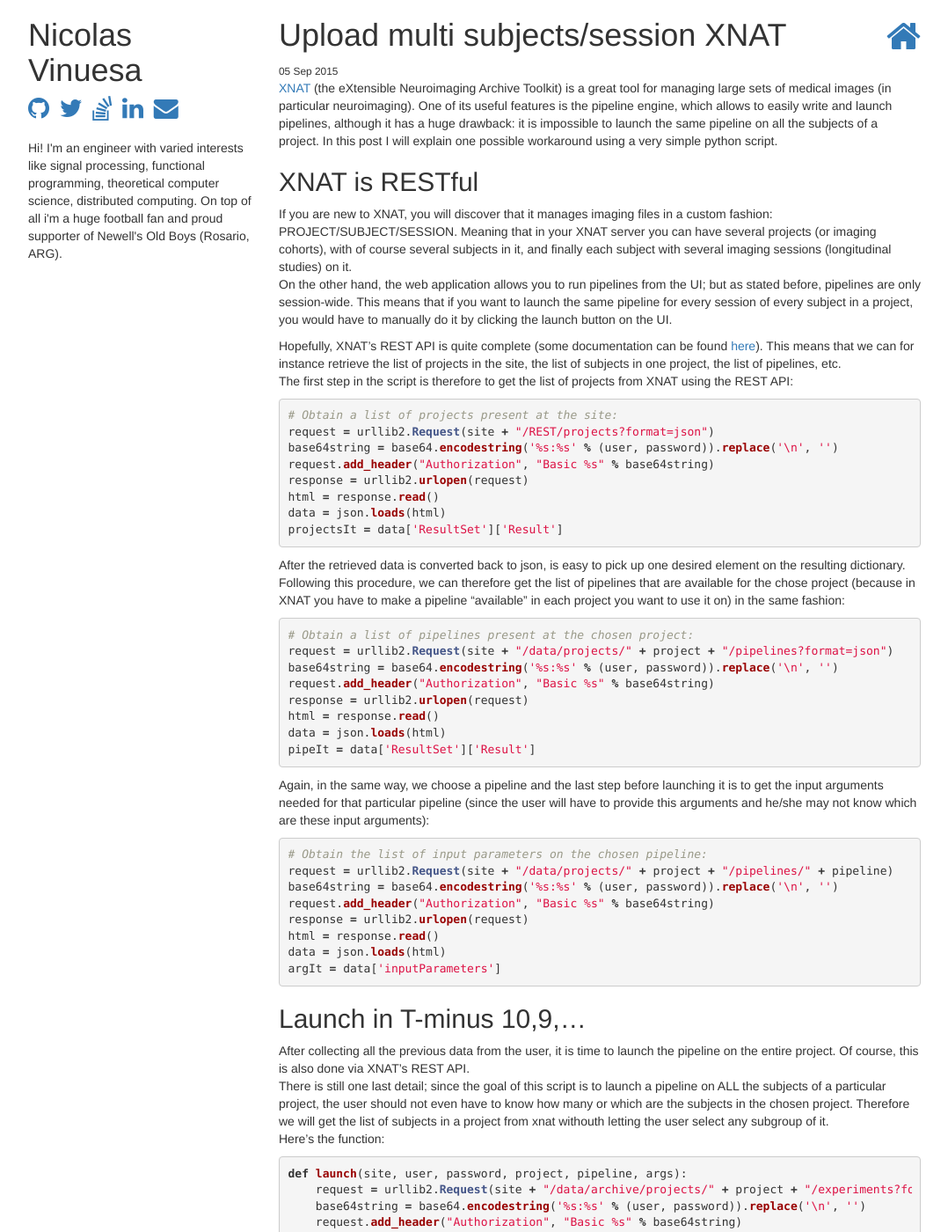
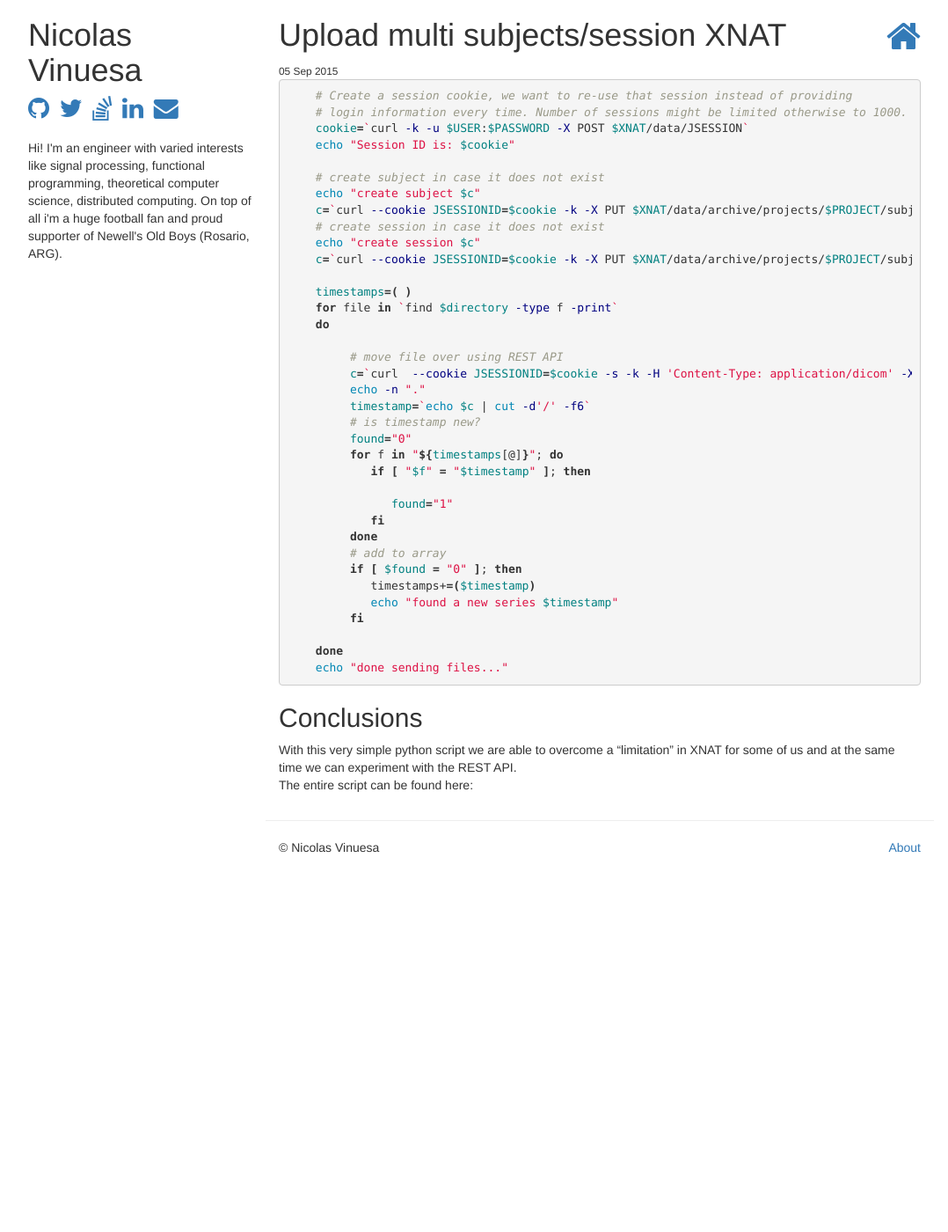
Before and after one commit to nvinuesa/nvinuesa.github.io, a Jekyll site: the page built from _posts/2015-09-05-xnat-multi-dicom-upload.markdown, in a window 1280 px wide and 1400 px high. Shown: the whole window at 88% size, without its empty margins (53-1131 px from the left). Built offline with Jekyll 4.4.1, drawn with Linux system fonts in a browser that asks for light colours; nearby versions of some CDN libraries; library files that are not in the unit come from our copies; some of the changed text lies outside the part shown.

Commit message:
Update 2015-09-05-xnat-multi-dicom-upload.markdown

```diff
--- a/_posts/2015-09-05-xnat-multi-dicom-upload.markdown
+++ b/_posts/2015-09-05-xnat-multi-dicom-upload.markdown
@@ -5,65 +5,45 @@
 categories: blog
 ---
 
-[XNAT][xnat-site] (the eXtensible Neuroimaging Archive Toolkit) is a great tool for managing large sets of medical images (in particular neuroimaging). One of its useful features is the pipeline engine, which allows to easily write and launch pipelines, although it has a huge drawback: it is impossible to launch the same pipeline on all the subjects of a project. In this post I will explain one possible workaround using a very simple python script.
 
-## XNAT is RESTful
-If you are new to XNAT, you will discover that it manages imaging files in a custom fashion: PROJECT/SUBJECT/SESSION. Meaning that in your XNAT server you can have several projects (or imaging cohorts), with of course several subjects in it, and finally each subject with several imaging sessions (longitudinal studies) on it.
-<br>On the other hand, the web application allows you to run pipelines from the UI; but as stated before, pipelines are only session-wide. This means that if you want to launch the same pipeline for every session of every subject in a project, you would have to manually do it by clicking the launch button on the UI.
 
-Hopefully, XNAT's REST API is quite complete (some documentation can be found [here][xnat-rest]). This means that we can for instance retrieve the list of projects in the site, the list of subjects in one project, the list of pipelines, etc.
-<br> The first step in the script is therefore to get the list of projects from XNAT using the REST API:
-{% highlight python %}
-# Obtain a list of projects present at the site:
-request = urllib2.Request(site + "/REST/projects?format=json")
-base64string = base64.encodestring('%s:%s' % (user, password)).replace('\n', '')
-request.add_header("Authorization", "Basic %s" % base64string)
-response = urllib2.urlopen(request)
-html = response.read()
-data = json.loads(html)
-projectsIt = data['ResultSet']['Result']
-{% endhighlight %}
-After the retrieved data is converted back to json, is easy to pick up one desired element on the resulting dictionary. Following this procedure, we can therefore get the list of pipelines that are available for the chose project (because in XNAT you have to make a pipeline "available" in each project you want to use it on) in the same fashion:
-{% highlight python %}
-# Obtain a list of pipelines present at the chosen project:
-request = urllib2.Request(site + "/data/projects/" + project + "/pipelines?format=json")
-base64string = base64.encodestring('%s:%s' % (user, password)).replace('\n', '')
-request.add_header("Authorization", "Basic %s" % base64string)
-response = urllib2.urlopen(request)
-html = response.read()
-data = json.loads(html)
-pipeIt = data['ResultSet']['Result']
-{% endhighlight %}
-Again, in the same way, we choose a pipeline and the last step before launching it is to get the input arguments needed for that particular pipeline (since the user will have to provide this arguments and he/she may not know which are these input arguments):
-{% highlight python %}
-# Obtain the list of input parameters on the chosen pipeline:
-request = urllib2.Request(site + "/data/projects/" + project + "/pipelines/" + pipeline)
-base64string = base64.encodestring('%s:%s' % (user, password)).replace('\n', '')
-request.add_header("Authorization", "Basic %s" % base64string)
-response = urllib2.urlopen(request)
-html = response.read()
-data = json.loads(html)
-argIt = data['inputParameters']
-{% endhighlight %}
-## Launch in T-minus 10,9,...
-After collecting all the previous data from the user, it is time to launch the pipeline on the entire project. Of course, this is also done via XNAT's REST API.
-<br> There is still one last detail; since the goal of this script is to launch a pipeline on ALL the subjects of a particular project, the user should not even have to know how many or which are the subjects in the chosen project. Therefore we will get the list of subjects in a project from xnat withouth letting the user select any subgroup of it.
-<br> Here's the function:
-{% highlight python %}
-def launch(site, user, password, project, pipeline, args):
-    request = urllib2.Request(site + "/data/archive/projects/" + project + "/experiments?format=json")
-    base64string = base64.encodestring('%s:%s' % (user, password)).replace('\n', '')
-    request.add_header("Authorization", "Basic %s" % base64string)
-    response = urllib2.urlopen(request)
-    html = response.read()
-    data = json.loads(html)
-    experiments = data['ResultSet']['Result']
-    for exp in experiments:
-        print('Launching ' + pipeline + ' on experiment ' +exp['ID'])
-        request = urllib2.Request(site + "/REST/projects/" + project + "/pipelines/" + pipeline + "/experiments/" + exp['ID'] + "?" + args)
-        request.add_header("Authorization", "Basic %s" % base64string)
-        response = urllib2.urlopen(request, '')
-        html = response.read()
+{% highlight bash %}
+    # Create a session cookie, we want to re-use that session instead of providing
+    # login information every time. Number of sessions might be limited otherwise to 1000.
+    cookie=`curl -k -u $USER:$PASSWORD -X POST $XNAT/data/JSESSION`
+    echo "Session ID is: $cookie"
+
+    # create subject in case it does not exist
+    echo "create subject $c"
+    c=`curl --cookie JSESSIONID=$cookie -k -X PUT $XNAT/data/archive/projects/$PROJECT/subjects/$subject`
+    # create session in case it does not exist
+    echo "create session $c"
+    c=`curl --cookie JSESSIONID=$cookie -k -X PUT $XNAT/data/archive/projects/$PROJECT/subjects/$subject/experiments/$session?xsiType=xnat:mrSessionData`
+
+    timestamps=( )
+    for file in `find $directory -type f -print`
+    do
+
+         # move file over using REST API
+         c=`curl  --cookie JSESSIONID=$cookie -s -k -H 'Content-Type: application/dicom' -X POST "$XNAT/data/services/import?inbody=true&PROJECT_ID=$PROJECT&SUBJECT_ID=$subject&EXPT_LABEL=$session&prearchive=true&overwrite=append&format=DICOM&content=T1_RAW" --data-binary @$file | tr -d [:cntrl:]`
+         echo -n "."
+         timestamp=`echo $c | cut -d'/' -f6`
+         # is timestamp new?
+         found="0"
+         for f in "${timestamps[@]}"; do
+            if [ "$f" = "$timestamp" ]; then
+
+               found="1"
+            fi
+         done
+         # add to array
+         if [ $found = "0" ]; then
+            timestamps+=($timestamp)
+            echo "found a new series $timestamp"
+         fi
+
+    done
+    echo "done sending files..."
 {% endhighlight %}
 ## Conclusions
 With this very simple python script we are able to overcome a "limitation" in XNAT for some of us and at the same time we can experiment with the REST API.
```
